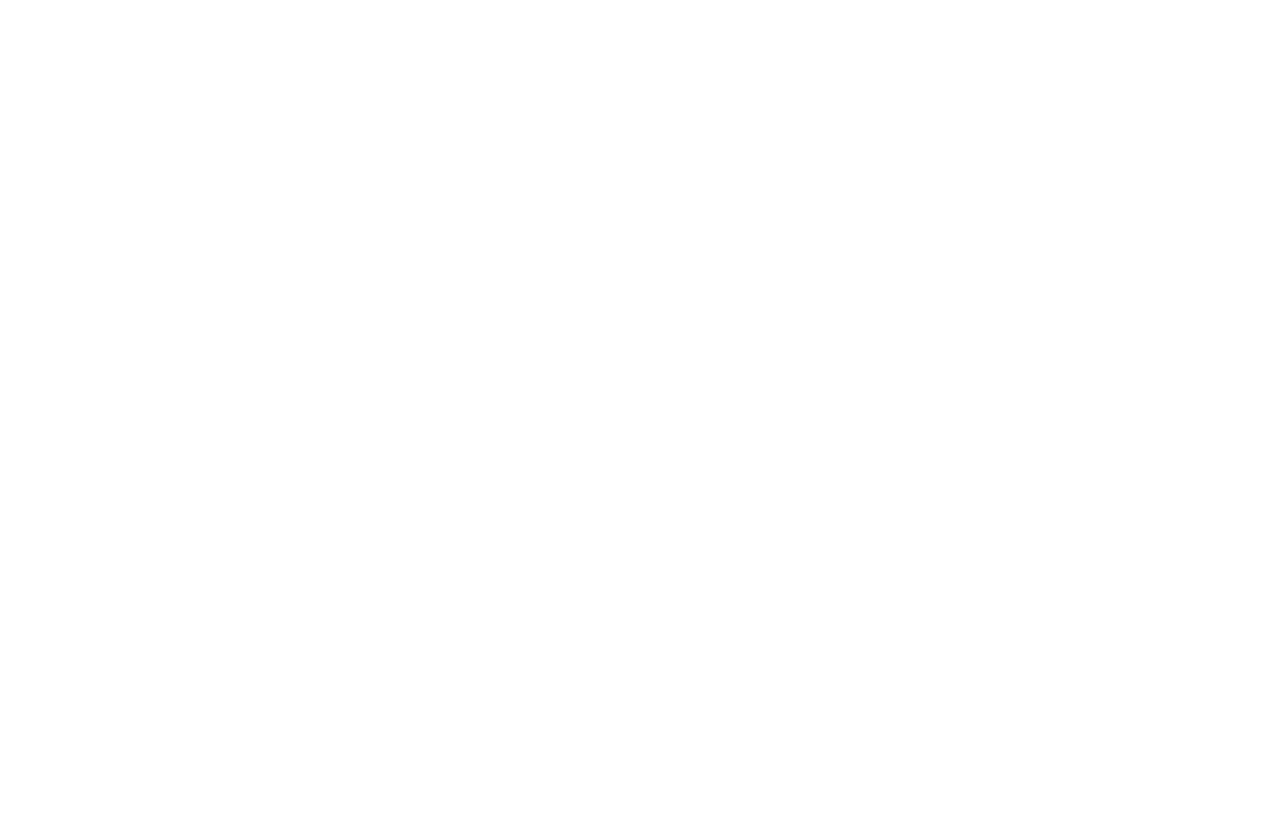
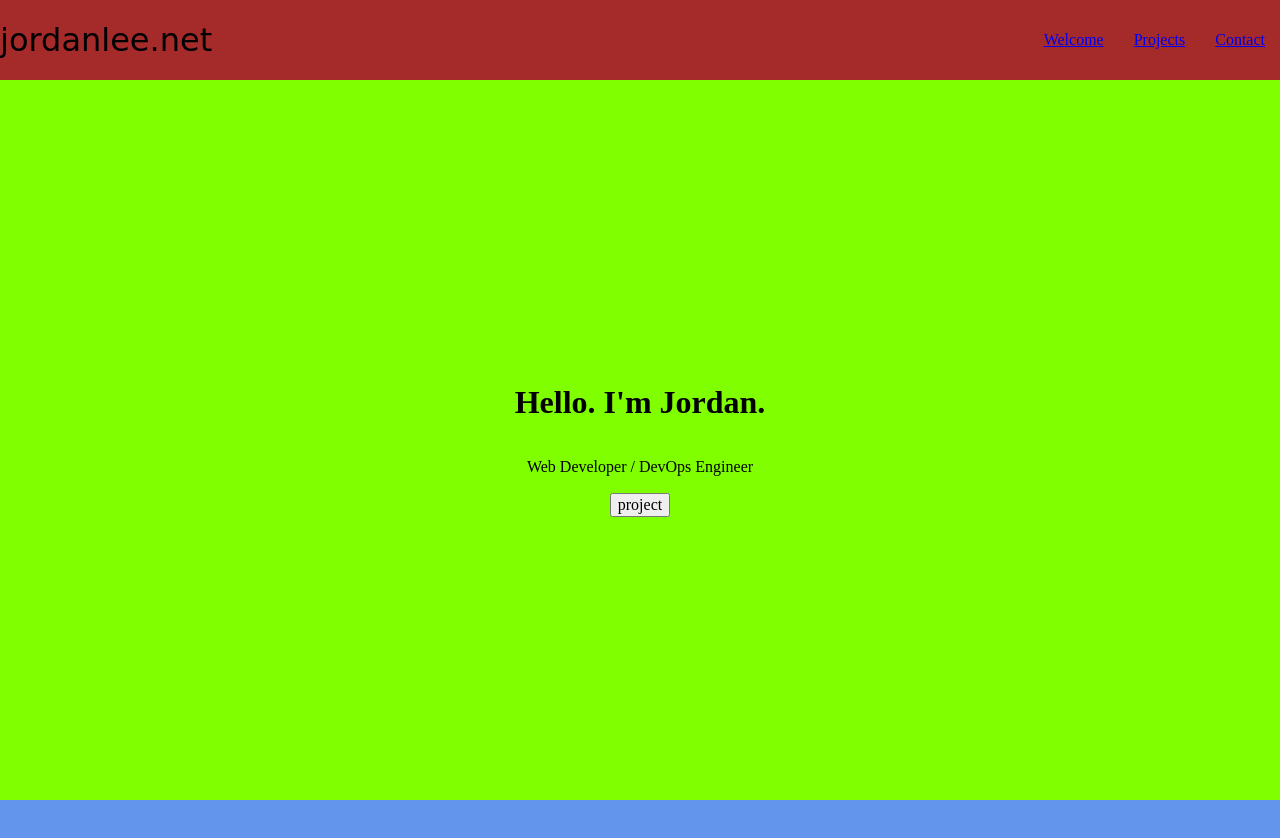
Before and after one commit to therealjordanlee/freecodecamp, a plain HTML site: page Responsive Web Design/5. Personal Portfolio Page/index.html in a window 1280 px wide. Shown: the top 838 px of the page. Before the commit the page ends 800 px from the top, so only its background shows below. Drawn offline with nearby package versions, Linux system fonts and the light colour scheme; a web font is replaced by a local one.

Commit message:
added initial layout

```diff
--- a/Responsive Web Design/5. Personal Portfolio Page/index.html
+++ b/Responsive Web Design/5. Personal Portfolio Page/index.html
@@ -3,10 +3,27 @@
 <head>
     <meta charset="UTF-8">
     <meta name="viewport" content="width=device-width, initial-scale=1.0">
-    <title>Document</title>
+    <title>Portfolio</title>
+    <link rel="stylesheet" href="https://cdnjs.cloudflare.com/ajax/libs/normalize/8.0.1/normalize.min.css">
+    <link href="https://fonts.googleapis.com/css2?family=Averia+Serif+Libre&display=swap" rel="stylesheet">
     <link rel="stylesheet" href="style.css">
 </head>
 <body>
-
+    <nav id="navbar">
+        <div id="logo">jordanlee.net</div>
+        <div id="nav-links">
+            <div class="navlink"><a href="#">Welcome</a></div>
+            <div class="navlink"><a href="#">Projects</a></div>
+            <div class="navlink"><a href="#">Contact</a></div>
+        </div>
+    </nav>
+    <main>
+        <section id="welcome-section">
+            <h1>Hello. I'm Jordan.</h1>
+            <p>Web Developer / DevOps Engineer</p>
+            <input type="button" value="project">
+        </section>
+        <section id="projects"></section>
+    </main>
 </body>
 </html>
--- a/Responsive Web Design/5. Personal Portfolio Page/style.css
+++ b/Responsive Web Design/5. Personal Portfolio Page/style.css
@@ -0,0 +1,63 @@
+:root {
+    --navbar-height: 80px;
+}
+
+html {
+    scroll-behavior: smooth;
+}
+
+#navbar {
+    background-color: brown;
+    position: fixed;
+    top: 0;
+    left: 0;
+    width: 100%;
+    height: var(--navbar-height);
+}
+
+#logo {
+    font-family: 'Averia Serif Libre', cursive;
+    font-size: 2em;
+    height: 100%;
+    width: 200px;
+    display: flex;
+    align-items: center;
+    float: left;
+}
+
+#nav-links {
+    display: flex;
+    align-items: center;
+    justify-content: flex-end;
+    height: 100%;
+}
+
+.navlink {
+    margin: 0 15px;
+}
+
+main {
+    margin-top: 80px;
+}
+
+#welcome-section {
+    width: 100%;
+    height: calc(100vh - var(--navbar-height));
+    background-color: chartreuse;
+    display: flex;
+    flex-direction: column;
+    justify-content: center;
+    align-items: center;
+}
+
+#projects {
+    display: flex;
+    flex-wrap: wrap;
+    width: 100%;
+    height: 100vh;
+    background-color: cornflowerblue;
+}
+
+.project-card {
+
+}
```
